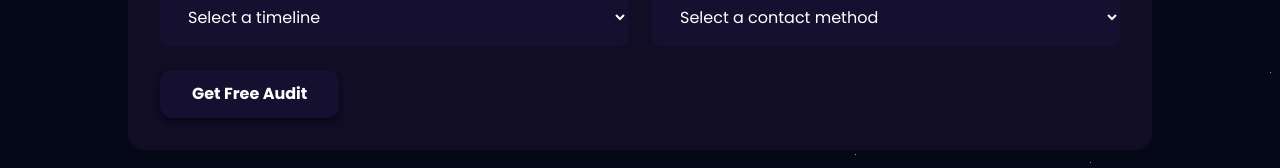
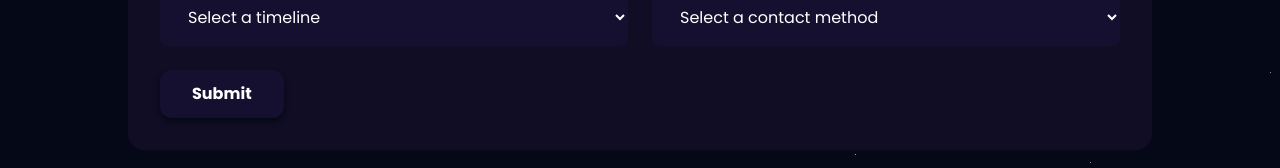
Before and after one commit to alistairalva/My_Portfolio_with_three-js, a React (Vite) app: page /free-seo-audit in a window 1280 px wide. Shown: the part 1472-1640 px from the top of the page. Built offline with nearby package versions, Linux system fonts and the light colour scheme.

Commit message:
Update button text in SeoAudit component for clarity

```diff
--- a/src/components/SeoAudit.tsx
+++ b/src/components/SeoAudit.tsx
@@ -423,7 +423,7 @@ const SeoAudit: React.FC = () => {
                 className="bg-tertiary py-3 px-8 outline-none w-fit text-white font-bold shadow-md shadow-primary rounded-xl"
                 disabled={loading}
               >
-                {loading ? "Submitting..." : "Get Free Audit"}
+                {loading ? "Submitting..." : "Submit"}
               </button>
             </form>
           </motion.div>
```
